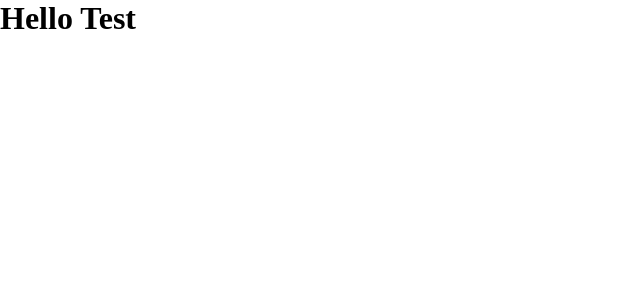
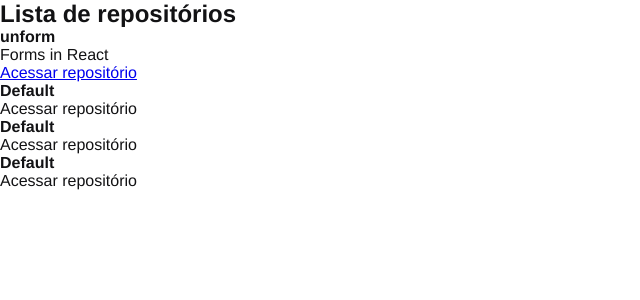
Before and after one commit to juan-patrick/github-explorer, a React app: page / in a window 1280 px wide. Shown: the top 300 px of the page, without its empty margins (0-640 px from the left). Built offline with nearby package versions, Linux system fonts and the light colour scheme.

Commit message:
feat(components): create first component

```diff
--- a/src/App.jsx
+++ b/src/App.jsx
@@ -1,6 +1,6 @@
+import { RepositoryList } from './components/RepositoryList';
 import './styles/global.scss';
 
-
 export function App() {
-  return <h1>Hello Test</h1>
-};
+  return <RepositoryList />
+}
--- /dev/null
+++ b/src/components/RepositoryItem.jsx
@@ -0,0 +1,13 @@
+export function RepositoryItem(props) {
+
+  return (
+    <li>
+      <strong>{props.repository?.name ?? 'Default'}</strong>
+      <p>{props.repository?.description ?? ''}</p>
+
+      <a href={props.repository?.link}>
+        Acessar repositório
+      </a>
+    </li>
+  )
+}
--- /dev/null
+++ b/src/components/RepositoryList.jsx
@@ -0,0 +1,23 @@
+import { RepositoryItem } from "./RepositoryItem";
+
+const repository = {
+  name: 'unform',
+  description: 'Forms in React',
+  link: 'http://www.github.com/unform/unform'
+}
+
+export function RepositoryList() {
+
+  return (
+    <section className="repository-list">
+      <h1>Lista de repositórios</h1>
+
+      <ul>
+        <RepositoryItem repository={repository} />
+        <RepositoryItem />
+        <RepositoryItem />
+        <RepositoryItem />
+      </ul>
+    </section>
+  )
+}
--- a/src/styles/global.scss
+++ b/src/styles/global.scss
@@ -5,5 +5,6 @@
 }
 
 body {
-  font: Arial, Helvetica, sans-serif;
+  font: 16px "Helvetica Neue", Arial, sans-serif;
+  color: #121214;
 }
```
